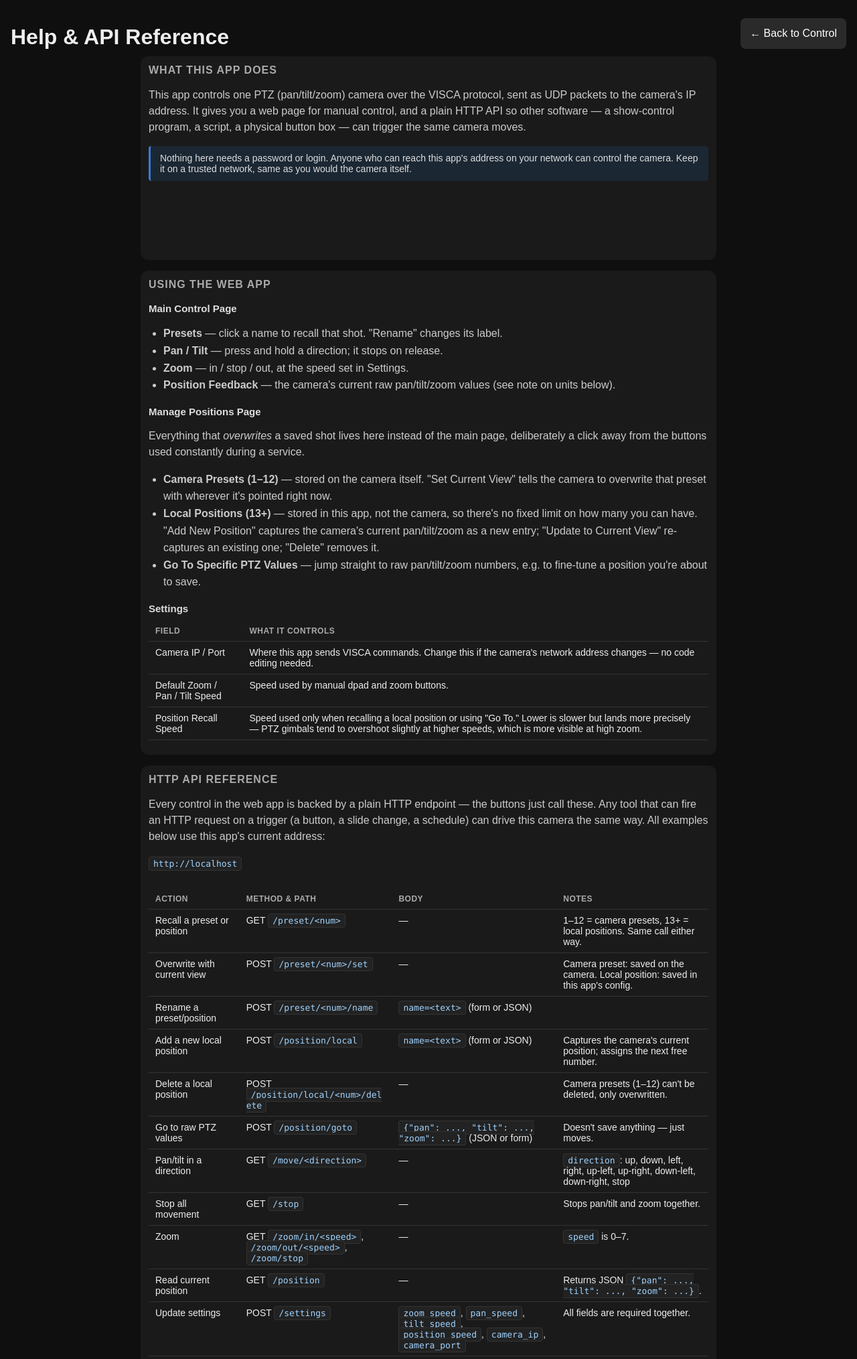
After one commit to bamaham93/Calvary-Smyrna-Camera-Control, a Flask app: page /help in a window 1280 px wide. The commit adds this page. Shown: the top 2029 px of the page at 67% size. Run offline with Flask 3, Linux system fonts and the light colour scheme; parts of the project's set-up code (start-up, migrations or seed data) failed here and were passed over.

Commit message:
Add a Help page documenting app usage and the HTTP API
Covers the web UI (main page, Manage Positions, Settings), the
distinction between camera presets and local positions, a full HTTP
API reference table, and how to trigger it from external show-control
software in general terms (look for "Actions/Triggers/Webhooks/HTTP
Request"), rather than a FreeShow-specific walkthrough. FreeShow and
ProPresenter are mentioned only as brief examples of the two shapes
this integration tends to take: software that fires its own outbound
requests, versus software (like ProPresenter) whose own API expects to
be controlled rather than to control other things, where a bridge tool
like Bitfocus Companion is the practical option.

API examples use the app's actual current address (via request.host_url)
rather than a hardcoded placeholder.

Co-Authored-By: Claude Sonnet 5 <noreply@anthropic.com>
Claude-Session: https://claude.ai/code/session_01G3vTQ1McTen3drkT3ebP52

```diff
--- a/app.py
+++ b/app.py
@@ -495,6 +495,11 @@ def positions_page():
     )
 
 
+@app.route("/help")
+def help_page():
+    return render_template("help.html", base_url=request.host_url.rstrip("/"))
+
+
 def parse_host_port(argv):
     """Accept `app.py [runserver] [HOST:PORT|PORT]`, falling back to the
     HOST/PORT env vars and finally 0.0.0.0:5000."""
--- a/static/css/styles.css
+++ b/static/css/styles.css
@@ -257,3 +257,83 @@ button:active { background: #666; }
     box-sizing: border-box;
     font-size: 15px;
 }
+
+.docs-container {
+    flex-direction: column;
+    flex-wrap: nowrap;
+    max-width: 860px;
+    margin: 0 auto;
+}
+
+.docs-section h2 {
+    margin-top: 0;
+}
+
+.docs-section h3 {
+    color: #ddd;
+    font-size: 15px;
+    margin: 18px 0 6px;
+}
+
+.docs-section p {
+    line-height: 1.5;
+    color: #ccc;
+}
+
+.docs-section ul, .docs-section ol {
+    line-height: 1.6;
+    color: #ccc;
+    padding-left: 22px;
+}
+
+code {
+    background: #222;
+    border: 1px solid #333;
+    border-radius: 4px;
+    padding: 2px 6px;
+    font-family: "SFMono-Regular", Consolas, "Liberation Mono", Menlo, monospace;
+    font-size: 13px;
+    color: #9fd3ff;
+    word-break: break-word;
+}
+
+.doc-table-wrap {
+    overflow-x: auto;
+}
+
+.doc-table {
+    width: 100%;
+    border-collapse: collapse;
+    margin: 10px 0;
+    font-size: 14px;
+}
+
+.doc-table th, .doc-table td {
+    text-align: left;
+    padding: 8px 10px;
+    border-bottom: 1px solid #333;
+    vertical-align: top;
+}
+
+.doc-table th {
+    color: #aaa;
+    text-transform: uppercase;
+    font-size: 12px;
+    letter-spacing: 0.5px;
+    white-space: nowrap;
+}
+
+.callout {
+    background: #1b2733;
+    border-left: 3px solid #3a7bd5;
+    padding: 10px 14px;
+    border-radius: 4px;
+    margin: 10px 0;
+    font-size: 14px;
+    color: #ddd;
+}
+
+.callout.warn {
+    background: #2a2018;
+    border-left-color: #cc8833;
+}
--- /dev/null
+++ b/templates/help.html
@@ -0,0 +1,212 @@
+<!DOCTYPE html>
+<html>
+<head>
+    <title>Help &amp; API Reference</title>
+    <link rel="stylesheet" href="{{ url_for('static', filename='css/styles.css') }}">
+</head>
+<body>
+
+<div class="header-row">
+    <h1>Help &amp; API Reference</h1>
+    <div class="header-actions">
+        <a class="button-link" href="/">← Back to Control</a>
+    </div>
+</div>
+
+<div class="container docs-container">
+
+    <div class="panel docs-section">
+        <h2>What This App Does</h2>
+        <p>
+            This app controls one PTZ (pan/tilt/zoom) camera over the VISCA protocol,
+            sent as UDP packets to the camera's IP address. It gives you a web page
+            for manual control, and a plain HTTP API so other software &mdash;
+            a show-control program, a script, a physical button box &mdash; can
+            trigger the same camera moves.
+        </p>
+        <div class="callout">
+            Nothing here needs a password or login. Anyone who can reach this app's
+            address on your network can control the camera. Keep it on a trusted
+            network, same as you would the camera itself.
+        </div>
+    </div>
+
+    <div class="panel docs-section">
+        <h2>Using the Web App</h2>
+
+        <h3>Main Control Page</h3>
+        <ul>
+            <li><strong>Presets</strong> &mdash; click a name to recall that shot. "Rename" changes its label.</li>
+            <li><strong>Pan / Tilt</strong> &mdash; press and hold a direction; it stops on release.</li>
+            <li><strong>Zoom</strong> &mdash; in / stop / out, at the speed set in Settings.</li>
+            <li><strong>Position Feedback</strong> &mdash; the camera's current raw pan/tilt/zoom values (see note on units below).</li>
+        </ul>
+
+        <h3>Manage Positions Page</h3>
+        <p>
+            Everything that <em>overwrites</em> a saved shot lives here instead of the
+            main page, deliberately a click away from the buttons used constantly
+            during a service.
+        </p>
+        <ul>
+            <li><strong>Camera Presets (1&ndash;12)</strong> &mdash; stored on the camera itself. "Set Current View" tells the camera to overwrite that preset with wherever it's pointed right now.</li>
+            <li><strong>Local Positions (13+)</strong> &mdash; stored in this app, not the camera, so there's no fixed limit on how many you can have. "Add New Position" captures the camera's current pan/tilt/zoom as a new entry; "Update to Current View" re-captures an existing one; "Delete" removes it.</li>
+            <li><strong>Go To Specific PTZ Values</strong> &mdash; jump straight to raw pan/tilt/zoom numbers, e.g. to fine-tune a position you're about to save.</li>
+        </ul>
+
+        <h3>Settings</h3>
+        <table class="doc-table">
+            <tr><th>Field</th><th>What it controls</th></tr>
+            <tr><td>Camera IP / Port</td><td>Where this app sends VISCA commands. Change this if the camera's network address changes &mdash; no code editing needed.</td></tr>
+            <tr><td>Default Zoom / Pan / Tilt Speed</td><td>Speed used by manual dpad and zoom buttons.</td></tr>
+            <tr><td>Position Recall Speed</td><td>Speed used only when recalling a local position or using "Go To." Lower is slower but lands more precisely &mdash; PTZ gimbals tend to overshoot slightly at higher speeds, which is more visible at high zoom.</td></tr>
+        </table>
+    </div>
+
+    <div class="panel docs-section">
+        <h2>HTTP API Reference</h2>
+        <p>
+            Every control in the web app is backed by a plain HTTP endpoint &mdash;
+            the buttons just call these. Any tool that can fire an HTTP request on
+            a trigger (a button, a slide change, a schedule) can drive this camera
+            the same way. All examples below use this app's current address:
+        </p>
+        <p><code>{{ base_url }}</code></p>
+
+        <div class="doc-table-wrap">
+        <table class="doc-table">
+            <tr><th>Action</th><th>Method &amp; Path</th><th>Body</th><th>Notes</th></tr>
+            <tr>
+                <td>Recall a preset or position</td>
+                <td>GET <code>/preset/&lt;num&gt;</code></td>
+                <td>&mdash;</td>
+                <td>1&ndash;12 = camera presets, 13+ = local positions. Same call either way.</td>
+            </tr>
+            <tr>
+                <td>Overwrite with current view</td>
+                <td>POST <code>/preset/&lt;num&gt;/set</code></td>
+                <td>&mdash;</td>
+                <td>Camera preset: saved on the camera. Local position: saved in this app's config.</td>
+            </tr>
+            <tr>
+                <td>Rename a preset/position</td>
+                <td>POST <code>/preset/&lt;num&gt;/name</code></td>
+                <td><code>name=&lt;text&gt;</code> (form or JSON)</td>
+                <td></td>
+            </tr>
+            <tr>
+                <td>Add a new local position</td>
+                <td>POST <code>/position/local</code></td>
+                <td><code>name=&lt;text&gt;</code> (form or JSON)</td>
+                <td>Captures the camera's current position; assigns the next free number.</td>
+            </tr>
+            <tr>
+                <td>Delete a local position</td>
+                <td>POST <code>/position/local/&lt;num&gt;/delete</code></td>
+                <td>&mdash;</td>
+                <td>Camera presets (1&ndash;12) can't be deleted, only overwritten.</td>
+            </tr>
+            <tr>
+                <td>Go to raw PTZ values</td>
+                <td>POST <code>/position/goto</code></td>
+                <td><code>{"pan": ..., "tilt": ..., "zoom": ...}</code> (JSON or form)</td>
+                <td>Doesn't save anything &mdash; just moves.</td>
+            </tr>
+            <tr>
+                <td>Pan/tilt in a direction</td>
+                <td>GET <code>/move/&lt;direction&gt;</code></td>
+                <td>&mdash;</td>
+                <td><code>direction</code>: up, down, left, right, up-left, up-right, down-left, down-right, stop</td>
+            </tr>
+            <tr>
+                <td>Stop all movement</td>
+                <td>GET <code>/stop</code></td>
+                <td>&mdash;</td>
+                <td>Stops pan/tilt and zoom together.</td>
+            </tr>
+            <tr>
+                <td>Zoom</td>
+                <td>GET <code>/zoom/in/&lt;speed&gt;</code>, <code>/zoom/out/&lt;speed&gt;</code>, <code>/zoom/stop</code></td>
+                <td>&mdash;</td>
+                <td><code>speed</code> is 0&ndash;7.</td>
+            </tr>
+            <tr>
+                <td>Read current position</td>
+                <td>GET <code>/position</code></td>
+                <td>&mdash;</td>
+                <td>Returns JSON <code>{"pan": ..., "tilt": ..., "zoom": ...}</code>.</td>
+            </tr>
+            <tr>
+                <td>Update settings</td>
+                <td>POST <code>/settings</code></td>
+                <td><code>zoom_speed</code>, <code>pan_speed</code>, <code>tilt_speed</code>, <code>position_speed</code>, <code>camera_ip</code>, <code>camera_port</code></td>
+                <td>All fields are required together.</td>
+            </tr>
+        </table>
+        </div>
+
+        <div class="callout warn">
+            <strong>Pan/tilt/zoom values are raw VISCA units, not degrees or a
+            human scale.</strong> They only mean something relative to each
+            other &mdash; read them from <code>/position</code>, don't guess them.
+        </div>
+
+        <p>
+            A recall/move request can occasionally return <code>503</code> with a
+            JSON <code>error</code> field if the camera didn't answer in time
+            (e.g. it's powered off or unreachable). All camera commands are
+            queued and run one at a time in the order they arrive, even if
+            several requests come in at once &mdash; there's no risk of two
+            commands colliding on the camera.
+        </p>
+    </div>
+
+    <div class="panel docs-section">
+        <h2>Triggering It From Other Software</h2>
+        <p>
+            You don't need anything specific to this app on the other end &mdash;
+            just something that can fire an HTTP GET or POST request when a
+            button is pressed, a slide changes, or on a schedule. Look for a
+            feature along the lines of <strong>"Actions," "Triggers," "Webhooks,"
+            "HTTP Request," or "Emit Data"</strong> in whatever you're using.
+            Broadly, two situations come up:
+        </p>
+        <ul>
+            <li>
+                <strong>The software can fire its own outbound HTTP requests</strong>
+                &mdash; point that feature straight at one of the URLs above (a plain
+                GET, no body, is enough for recalling a preset). FreeShow's Actions
+                drawer works this way: an "Emit Data" action pointed at an HTTP
+                emitter with a fixed URL.
+            </li>
+            <li>
+                <strong>The software's own API is built to be controlled, not to
+                control other things</strong> &mdash; ProPresenter's API is mainly
+                this shape. In that case the usual bridge is a tool built for
+                exactly this job, such as <a href="https://bitfocus.io/companion" target="_blank" rel="noopener">Bitfocus Companion</a>:
+                it can watch the show-control software's state and independently
+                fire a plain HTTP request to this app's endpoints as a labeled
+                button, without either side needing to know about the other
+                directly.
+            </li>
+        </ul>
+        <p>
+            Either way, the target is the same: one of the URLs in the table
+            above, using this app's current address, <code>{{ base_url }}</code>.
+        </p>
+    </div>
+
+    <div class="panel docs-section">
+        <h2>Tips &amp; Troubleshooting</h2>
+        <ul>
+            <li><strong>Camera unreachable?</strong> Check Settings &rarr; Camera IP/Port matches the camera's actual network address.</li>
+            <li><strong>A local position seems to land in the wrong spot?</strong> Try lowering Position Recall Speed in Settings &mdash; higher speeds can overshoot slightly, especially at high zoom.</li>
+            <li><strong>Config lives in <code>config.json</code></strong> next to the app &mdash; presets, local positions, and settings are all there. Back it up before making bulk changes if you want an easy way back.</li>
+            <li><strong>This app should keep running</strong> for other software (FreeShow, Companion, etc.) to reach it &mdash; if it's restarted, anything pointed at it will start working again automatically once it's back up, no reconfiguration needed on the other end.</li>
+        </ul>
+    </div>
+
+</div>
+
+</body>
+</html>
--- a/templates/index.html
+++ b/templates/index.html
@@ -11,6 +11,7 @@
     <h1>Camera Control</h1>
     <div class="header-actions">
         <a class="button-link" href="/positions">Manage Positions</a>
+        <a class="button-link" href="/help">Help</a>
         <button type="button" onclick="openSettingsModal()">Settings</button>
     </div>
 </div>
--- a/templates/positions.html
+++ b/templates/positions.html
@@ -10,6 +10,7 @@
 <div class="header-row">
     <h1>Manage Positions</h1>
     <div class="header-actions">
+        <a class="button-link" href="/help">Help</a>
         <a class="button-link" href="/">← Back to Control</a>
     </div>
 </div>
```
